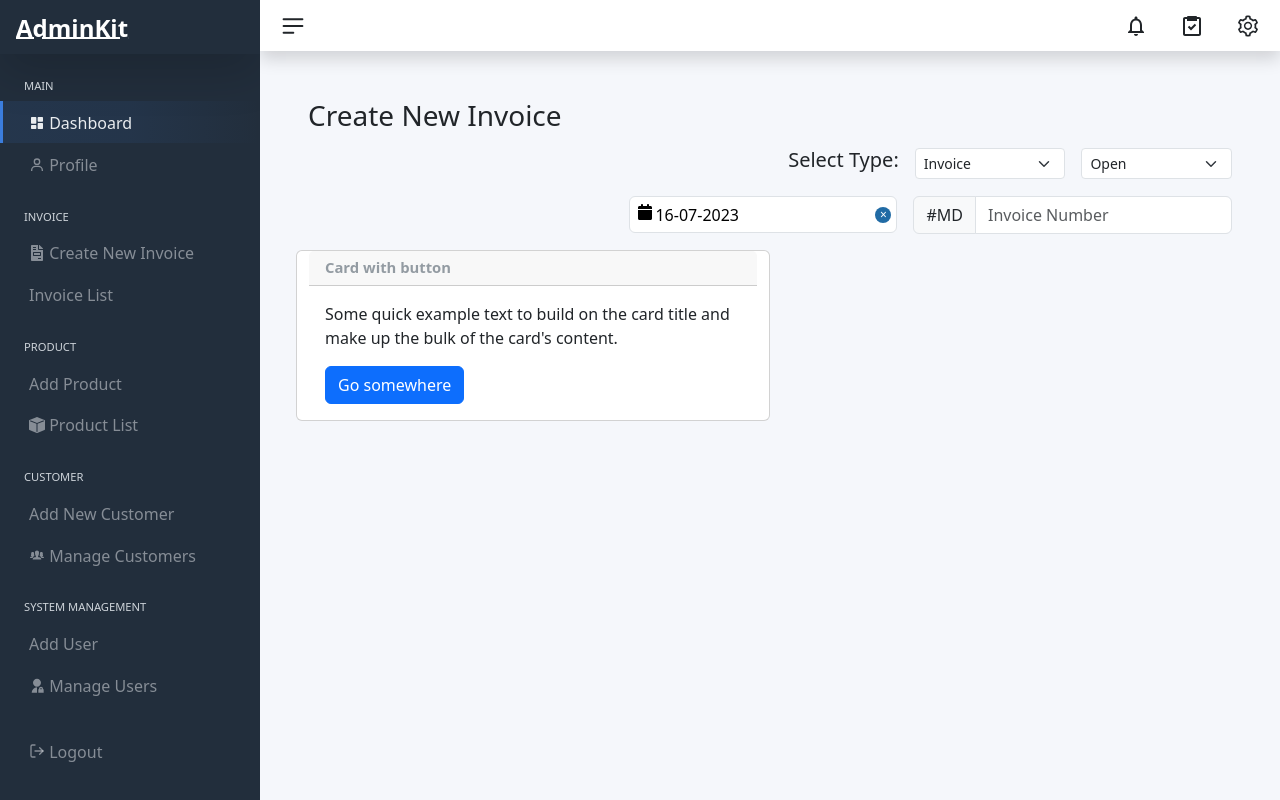
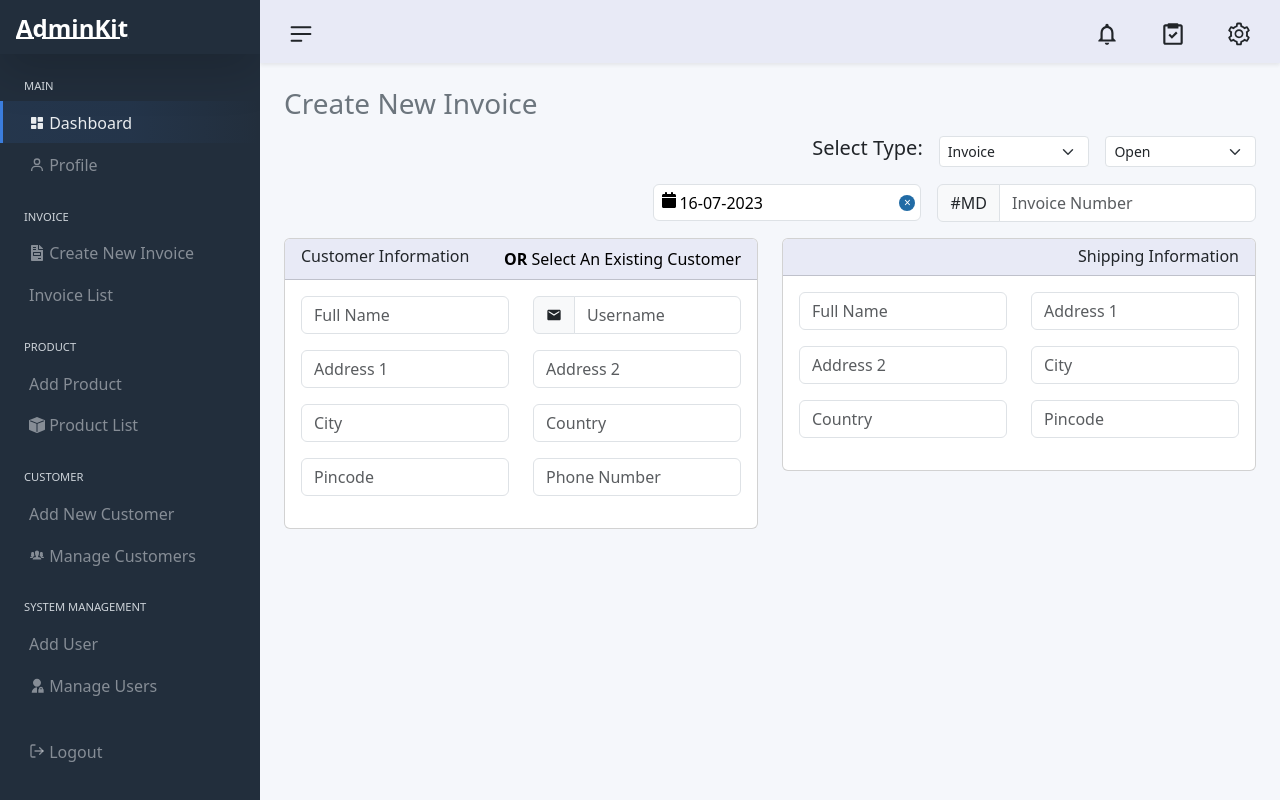
Before and after one commit to Md-Sarfaraz/billing-app, a React (Create React App) app: page /invoice/createinvoice in a window 1280 px wide. Built offline with nearby package versions, Linux system fonts and the light colour scheme.

Commit message:
updatiing create invoice

```diff
--- a/src/App.css
+++ b/src/App.css
@@ -36,3 +36,13 @@
 .cursor-d{
   cursor: default;
 }
+.bg-indigo-50{
+  background-color: #E8EAF6;
+}
+.hover:hover{
+
+  background-color: rgba(0, 0, 0, 0.07);
+}
+.hover{
+  border-radius: 15%;
+}
--- a/src/App.js
+++ b/src/App.js
@@ -16,7 +16,7 @@ import Navbar from './components/Navbar';
 
 function App() {
   const [IsOpen, setIsOpen] = useState(true)
-  const toggle = () => { setIsOpen(!IsOpen); console.log("Clock") }
+  // const toggle = () => { setIsOpen(!IsOpen); console.log("Clock") }
 
 
   return (<div className="App justify-content-between">
--- a/src/components/Navbar.jsx
+++ b/src/components/Navbar.jsx
@@ -1,29 +1,29 @@
-import React, { useState } from 'react'
+import React from 'react'
 import { HiMiniBars3BottomLeft } from 'react-icons/hi2'
 import { MdOutlineNotifications } from 'react-icons/md'
 import { BiTask } from 'react-icons/bi'
 import { AiOutlineSetting } from 'react-icons/ai'
 
 
-const Navbar = ({setToggle, IsOpen}) => {
+const Navbar = ({ setToggle, IsOpen }) => {
 
 
     return (
-        <nav className="navbar navbar-expand-lg navbar-light bg-white shadow ">
-            <div className="container-fluid py-1">
-                <div className="collapse navbar-collapse gap-4" >
-                    <a className="nav-link me-auto" onClick={() => { setToggle(!IsOpen) }}>
-                        <HiMiniBars3BottomLeft className='align-middle fw-bolder ms-2' style={{ height: "26px", width: "26px" }} />
-                    </a>
-                    <a className="nav-link " >
-                        <MdOutlineNotifications className='align-middle fw-bolder me-2' style={{ height: "24px", width: "24px" }} />
-                    </a>
-                    <a className="nav-link " >
-                        <BiTask className='align-middle fw-bolder me-2' style={{ height: "24px", width: "24px" }} />
-                    </a>
-                    <a className="nav-link " >
-                        <AiOutlineSetting className='align-middle fw-bolder me-2' style={{ height: "24px", width: "24px" }} />
-                    </a>
+        <nav className="bg-indigo-50 shadow-sm pt-2">
+            <div className="container-fluid">
+                <div className="gap-4 d-flex pt-1 pb-2" >
+                    <div className="nav-link me-auto hover p-2 ms-2" onClick={() => { setToggle(!IsOpen) }}>
+                        <HiMiniBars3BottomLeft className=' fw-bolder ' style={{ height: "26px", width: "26px" }} />
+                    </div>
+                    <div className=" p-2  hover" >
+                        <MdOutlineNotifications className=' fw-bolder ' style={{ height: "26px", width: "26px" }} />
+                    </div>
+                    <div className=" p-2 hover" >
+                        <BiTask className=' fw-bolder  ' style={{ height: "26px", width: "26px" }} />
+                    </div>
+                    <div className=" me-2 p-2 hover" >
+                        <AiOutlineSetting className=' fw-bolder ' style={{ height: "26px", width: "26px" }} />
+                    </div>
                 </div>
             </div>
         </nav>
--- a/src/invoices/CreateInvoice.jsx
+++ b/src/invoices/CreateInvoice.jsx
@@ -1,15 +1,38 @@
-import React, { useState } from 'react'
+import React, { useState, useEffect } from 'react'
 import DatePicker from 'react-datepicker'
 import "react-datepicker/dist/react-datepicker.css";
 import CustomerDetails from './Customer-details';
+import OrderDetailes from './OrderDetailes';
 
 
 const CreateInvoice = () => {
   const [startDate, setStartDate] = useState(new Date());
+  const [ItemList, setItemList] = useState({
+    date: "",
+    items: [{
+      id: Math.random(), item: "", quantity: "",
+      price: "", discount: "", subtotal: ""
+    }]
+  })
+
+  useEffect(() => {
+    console.log("invoice :: ", typeof ItemList)
+
+    // console.log("invoice :: ", [...ItemList])
+  }, [])
+
+
+  const addItem = () => {
+
+  }
+  const deleteItem = () => {
+
+  }
+
 
   return (
-    <div className='p-5'>
-      <h1 className='h3 mb-3'>Create New Invoice</h1>
+    <div className='p-4'>
+      <h1 className='h3 mb-3 text-secondary'>Create New Invoice</h1>
       <div className="d-flex justify-content-end w-100">
         <div className="d-flex flex-column">
           <div className="d-flex gap-3 pb-3 justify-content-end">
@@ -53,6 +76,7 @@ const CreateInvoice = () => {
 
       <div className="">
         <CustomerDetails />
+        <OrderDetailes add={addItem} delete={deleteItem} itemList={ItemList} />
       </div>
     </div>
   )
--- a/src/invoices/Customer-details.jsx
+++ b/src/invoices/Customer-details.jsx
@@ -1,17 +1,97 @@
 import React from 'react'
+import { MdEmail } from 'react-icons/md'
 
 const CustomerDetails = () => {
     return (
         <div>
+            <div className="row">
+                <div className="col-md-6 col-12">
+                    <div className="card">
+                        <div className="card-header bg-indigo-50 d-flex justify-content-between align-item-baseline">
+                            <p className='h6 m-0'>Customer Information</p>
+                            <a href='/#' className='m-0 text-black link-underline link-underline-opacity-0 link-underline-opacity-75-hover'>
+                                <span className='fw-bold'>OR </span> Select An Existing Customer</a>
+                        </div>
+                        <div className="card-body">
+                            <div className="row">
+                                <div className="col-lg-6 col-sm-12 mb-3">
+                                    <input type="text" className="form-control"
+                                        placeholder="Full Name" aria-label="Full Name" />
+                                </div>
+                                <div className="col-lg-6 col-sm-12 mb-3">
+                                    <div className="input-group">
+                                        <span className="input-group-text" ><MdEmail /></span>
+                                        <input type="text" className="form-control" placeholder="Username" />
+                                    </div>
+                                </div>
+                                <div className="col-lg-6 col-sm-12 mb-3">
+                                    <input type="text" className="form-control"
+                                        placeholder="Address 1" aria-label="Address 1" />
+                                </div>
+                                <div className="col-lg-6 col-sm-12 mb-3">
+                                    <input type="text" className="form-control"
+                                        placeholder="Address 2" aria-label="Address 2" />
+                                </div>
+                            </div>
+                            <div className="row">
+                                <div className="col-lg-6 col-sm-12 mb-3">
+                                    <input type="text" className="form-control"
+                                        placeholder="City" aria-label="city" />
+                                </div>
+                                <div className="col-lg-6 col-sm-12 mb-3">
+                                    <input type="text" className="form-control"
+                                        placeholder="Country" aria-label="Country" />
+                                </div>
+                                <div className="col-lg-6 col-sm-12 mb-3">
+                                    <input type="text" className="form-control"
+                                        placeholder="Pincode" aria-label="pincode" />
+                                </div>
+                                <div className="col-lg-6 col-sm-12 mb-3">
+                                    <input type="text" className="form-control"
+                                        placeholder="Phone Number" aria-label="Phone Number" />
+                                </div>
+                            </div>
 
-            <div className="row">
-                <div class="col-6 card">
-                    <div class="card-header">
-                        <h5 class="card-title mb-0">Card with button</h5>
+                        </div>
                     </div>
-                    <div class="card-body">
-                        <p class="card-text">Some quick example text to build on the card title and make up the bulk of the card's content.</p>
-                        <a href="#" class="btn btn-primary">Go somewhere</a>
+                </div>
+                <div className="col-md-6 col-12"> {/* Shipping Address */}
+                    <div className="card">
+                        <div className="card-header bg-indigo-50 d-flex justify-content-end align-item-baseline">
+                            <p className='h6 m-0'>Shipping Information</p>
+                                                    </div>
+                        <div className="card-body">
+                            <div className="row">
+                                <div className="col-lg-6 col-sm-12 mb-3">
+                                    <input type="text" className="form-control"
+                                        placeholder="Full Name" aria-label="Full Name" />
+                                </div>
+
+                                <div className="col-lg-6 col-sm-12 mb-3">
+                                    <input type="text" className="form-control"
+                                        placeholder="Address 1" aria-label="Address 1" />
+                                </div>
+                                <div className="col-lg-6 col-sm-12 mb-3">
+                                    <input type="text" className="form-control"
+                                        placeholder="Address 2" aria-label="Address 2" />
+                                </div>
+
+                                <div className="col-lg-6 col-sm-12 mb-3">
+                                    <input type="text" className="form-control"
+                                        placeholder="City" aria-label="city" />
+                                </div>
+                                <div className="col-lg-6 col-sm-12 mb-3">
+                                    <input type="text" className="form-control"
+                                        placeholder="Country" aria-label="Country" />
+                                </div>
+                                <div className="col-lg-6 col-sm-12 mb-3">
+                                    <input type="text" className="form-control"
+                                        placeholder="Pincode" aria-label="pincode" />
+                                </div>
+
+                            </div>
+
+                        </div>
                     </div>
                 </div>
             </div>
--- /dev/null
+++ b/src/invoices/OrderDetailes.jsx
@@ -0,0 +1,56 @@
+import React, { useEffect } from 'react'
+
+const OrderDetailes = ({ addItem, deleteItem, itemlist }) => {
+
+
+  useEffect(() => {
+    console.log("OrderList :: ", typeof itemlist)
+    console.log("OrderList :: ", itemlist)
+
+  }, [])
+
+
+
+  return (
+    <div>
+      {/* {
+        itemlist.map((val, ind) => {
+          return (<div className="" key={ind}>
+            <div className="row">
+              <div className="col-lg-6 col-sm-12 mb-3">
+                <input type="text" className="form-control" value={val.id}
+                  placeholder="Full Name" aria-label="Full Name" />
+              </div>
+              <div className="col-lg-6 col-sm-12 mb-3">
+                <div className="col-lg-6 col-sm-12 mb-3">
+                  <input type="text" className="form-control" value={val.item}
+                    placeholder="Full Name" aria-label="Full Name" />
+                </div>
+              </div>
+              <div className="col-lg-6 col-sm-12 mb-3">
+                <input type="text" className="form-control" value={val.quantity}
+                  placeholder="Address 1" aria-label="Address 1" />
+              </div>
+              <div className="col-lg-6 col-sm-12 mb-3">
+                <input type="text" className="form-control" value={val.price}
+                  placeholder="Address 2" aria-label="Address 2" />
+              </div>
+
+              <div className="col-lg-6 col-sm-12 mb-3">
+                <input type="text" className="form-control" value={val.discount}
+                  placeholder="City" aria-label="city" />
+              </div>
+              <div className="col-lg-6 col-sm-12 mb-3">
+                <input type="text" className="form-control" value={val.subtotal}
+                  placeholder="Country" aria-label="Country" />
+              </div>
+            </div>
+          </div>)
+        })
+
+      } */}
+    </div>
+  )
+}
+
+export default OrderDetailes
```
